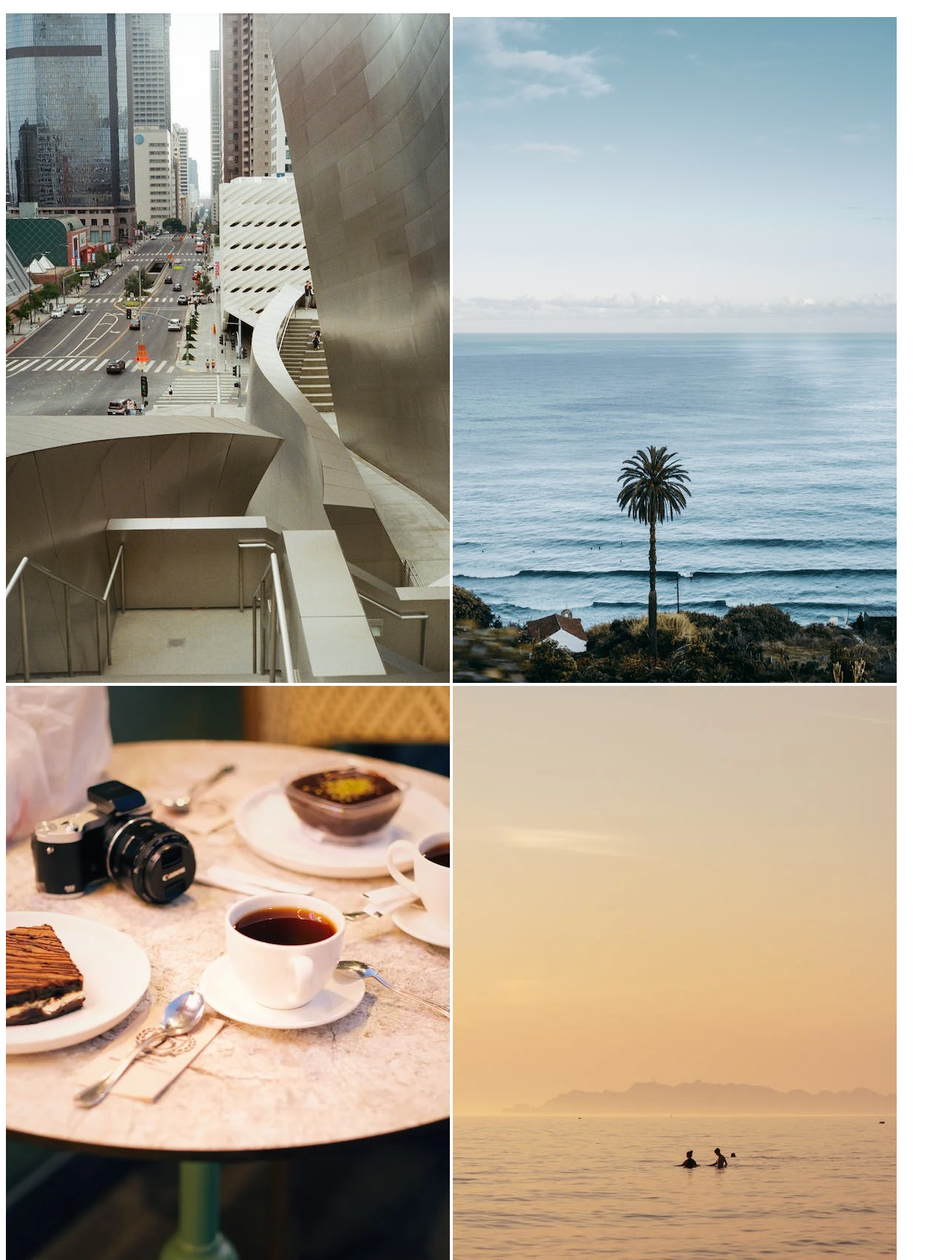
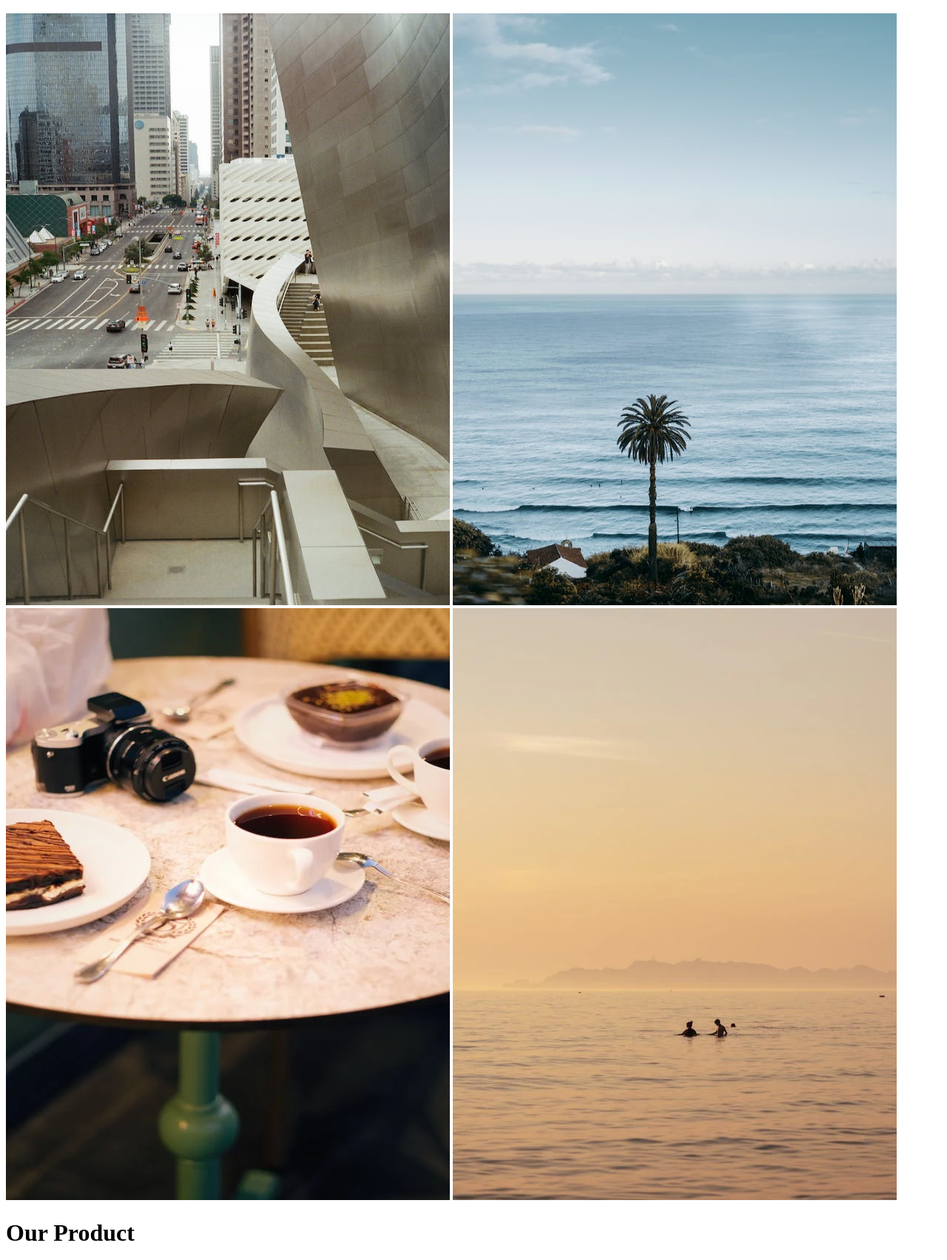
Before and after one commit to jones-jacobj/codeup-web-exercises, a website: page welcome.html in a window 1280 px wide. Shown: the part 597-2300 px from the top of the page at 74% size. Drawn offline with Linux system fonts and the light colour scheme.

Commit message:
Working on html exercises

```diff
--- a/welcome.html
+++ b/welcome.html
@@ -29,11 +29,11 @@
 </ul>
 <hr>
 <h1>Company Vision</h1>
-<img src="images/pexels-photo-9832430.jpeg">
-<img src="images/pexels-photo-11067709.jpeg">
+<img src="images/pexels-photo-9832430.jpeg" alt="City street, traffic, balcony view, daytime" height="800" width="600">
+<img src="images/pexels-photo-11067709.jpeg" alt="View of a balcony over a sunny beach with a palm tree" height="800" width="600">
 <br>
-<img src="images/pexels-photo-13108855.webp">
-<img src="images/pexels-photo-13252401.webp">
+<img src="images/pexels-photo-13108855.webp" alt="Coffee, Tea, and camera on a table; desserts and cake nearby" height="800" width="600">
+<img src="images/pexels-photo-13252401.webp" alt="Swimmers, or surfers relax in the ocean as the sun sets" height="800" width="600">
 <br>
 <h1>Our Product</h1>
 <table>
```
Also changed, not shown: github.html (+2 -0 lines).
